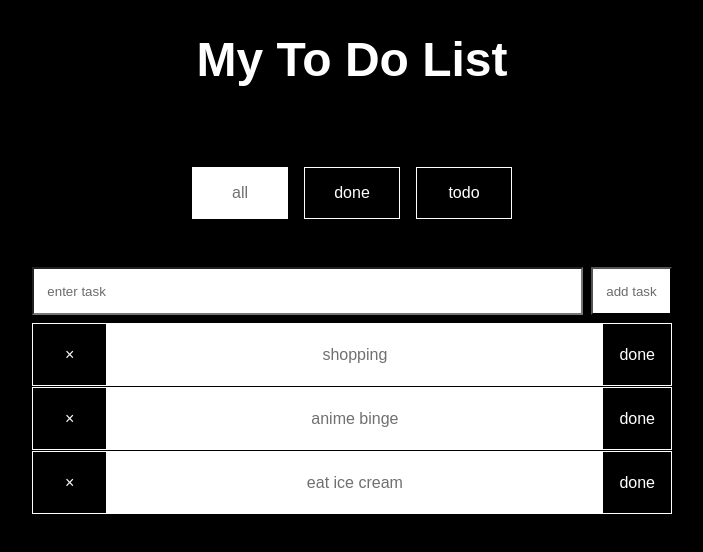
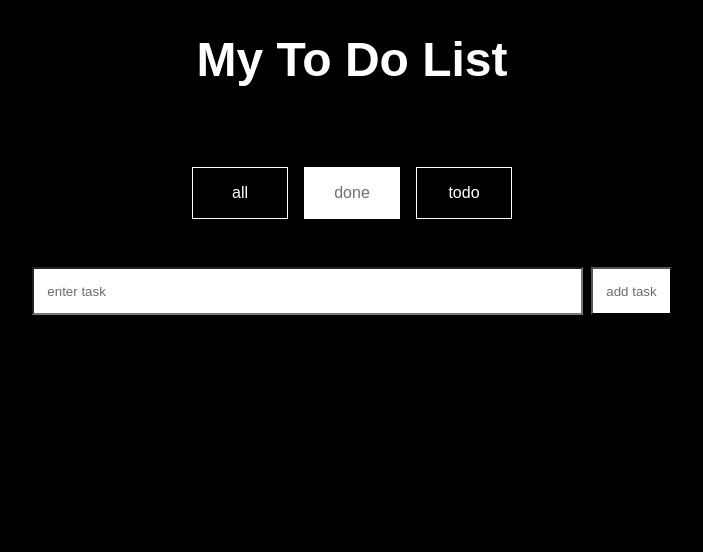
Before and after one commit to gmahima/ReactToDoList, a React (Create React App) app: page /done in a window 1280 px wide. Shown: the top 552 px of the page, without its empty margins (288-991 px from the left). Built offline with nearby package versions, Linux system fonts and the light colour scheme.

Commit message:
use react router dom

```diff
--- a/src/App.js
+++ b/src/App.js
@@ -3,7 +3,7 @@ import styled from "styled-components";
 import AddTaskForm from "./components/AddTaskForm";
 import TaskList from "./components/TaskList";
 import RadioList from "./components/RadioList";
-
+import {BrowserRouter as Router, Route, Switch, Redirect} from 'react-router-dom'
 const TitleText = styled.h1`
   color: white;
   font-size: 3em;
@@ -39,13 +39,22 @@ const Tasks = styled.div`
 `
  export default function ToDoList() {
   return (
+    <Router>
+      <Route path="/">
         <Application className="App">
           <TitleText>My To Do List</TitleText>
           <RadioList />
           <Tasks>
             <AddTaskForm />
-        <TaskList />
+            <Switch>
+              <Route exact path='/' render={() => (<Redirect to='/all' />)}/>
+              <Route path='/all'  render={() => (<TaskList show='all' />)}/>
+              <Route path='/done' render={() => (<TaskList show='done' />)}/>
+              <Route path='/todo' render={() => (<TaskList show='todo' />)}/>
+            </Switch>
           </Tasks>
         </Application>
+      </Route>
+    </Router>
   );
 }
--- a/src/components/RadioList.js
+++ b/src/components/RadioList.js
@@ -2,6 +2,7 @@
 import React, {useContext} from "react";
 import styled from "styled-components";
 import { TaskContext } from "./context/index";
+import {Route, Switch, Redirect, NavLink} from 'react-router-dom'
 
 const RadioGroup = styled.div`
 
@@ -18,15 +19,37 @@ grid-gap: 1em;
 
 `
 
-const RadioLabel = styled.label`
+// const RadioLabel = styled.NavLink`
+// border: 1px solid white;
+// cursor: pointer;
+// padding: 1em;
+// background: ${({checked}) =>  (checked? 'white': 'none')};
+// color: ${({checked}) =>  (checked? '#707070': 'white')};
+// &:hover {
+//   background-color: ${({checked}) =>  (checked? 'white': '#707070')};
+//   color: ${({checked}) =>  (checked? '#707070': 'white')};
+// }
+// @media(max-width: 400px) {
+//   padding:0.5em;
+//   font-size: 0.5em;
+
+// }
+// `
+const SNavLink = styled(NavLink)`
+display: block;
+text-decoration: none;
+color: white;
 border: 1px solid white;
 cursor: pointer;
 padding: 1em;
-background: ${({checked}) =>  (checked? 'white': 'none')};
-color: ${({checked}) =>  (checked? '#707070': 'white')};
 &:hover {
-  background-color: ${({checked}) =>  (checked? 'white': '#707070')};
-  color: ${({checked}) =>  (checked? '#707070': 'white')};
+  background-color:#707070;
+  color:white;
+}
+&.active {
+  background-color: white;
+  color:#707070;
+
 }
 @media(max-width: 400px) {
   padding:0.5em;
@@ -34,13 +57,6 @@ color: ${({checked}) =>  (checked? '#707070': 'white')};
 
 }
 `
-
-const RadioInput = styled.input`
-cursor: pointer;
-background: none;
-display: none;
-`
-
 export default function RadioList() {
   const context = useContext(TaskContext);
 
@@ -50,22 +66,9 @@ const radioChange = (e) =>{
 }
   return (
     <RadioGroup>
-      {context.options.map((o) => {
-
-        return(
-        <RadioLabel checked={context.selected === o.id}>
-          <RadioInput
-          type='radio'
-          value={o.id}
-          checked={context.selected === o.id}
-          onChange={radioChange}
-          />{o.title}
-        </RadioLabel>
-        )
-
-      })}
-
-
-    </RadioGroup>
+          <SNavLink to='/all' activeClassName='active'>all</SNavLink>
+          <SNavLink to='/done'>done</SNavLink>
+          <SNavLink to='/todo'>todo</SNavLink>
+      </RadioGroup>
   );
 }
--- a/src/components/TaskList.js
+++ b/src/components/TaskList.js
@@ -12,14 +12,14 @@ import { TaskContext } from "./context/index";
 const Li = styled.li`
 border-bottom: 1px solid black;
 `
-export default function TaskList() {
+export default function TaskList({show}) {
   const context = useContext(TaskContext);
 
   let myTasks = context.tasks;
-    if(context.selected === 'all'){
+    if(show === 'all'){
         myTasks = context.tasks;
     }
-    else if(context.selected === 'done'){
+    else if(show === 'done'){
         myTasks = context.tasks.filter((a) => a.checked === true)
     }
     else {
--- a/src/components/context/index.js
+++ b/src/components/context/index.js
@@ -3,8 +3,6 @@ import React, { useState, createContext } from "react";
 export const TaskContext = createContext(null);
 export function Provider(props) {
   const [tasks, setTasks] = useState([{name: 'shopping', id:'1shopping', checked: false}, {name: 'anime binge', id:'2anime', checked: false}, {name: 'eat ice cream', id:'3eaticecream', checked: false}]);
-  const options = [{title: 'all', id: 'all'}, {title: 'done', id: 'done'}, {title: 'todo', id:'todo'}]
-  const [selected, setSelected] = useState('all')
   const handleAddTask = name => {
     // setPrevTaskId(prevTaskId + 1);
     setTasks([
@@ -35,10 +33,6 @@ export function Provider(props) {
     }
     setTasks(n);
 }
-const handleSelect = (id) => {
-  setSelected(id)
-
-}
 
 
   // const doneTasks = tasks.filter(task => task.done === true);
@@ -48,13 +42,12 @@ const handleSelect = (id) => {
     <TaskContext.Provider
       value={{
         tasks,
-        options,
-        selected,
+
         actions: {
           addTask: handleAddTask,
           removeTask: handleRemoveTask,
           toggleIsDone,
-          select: handleSelect
+
 
         }
       }}
```
Lines whose indentation alone changed are shown as unchanged.
